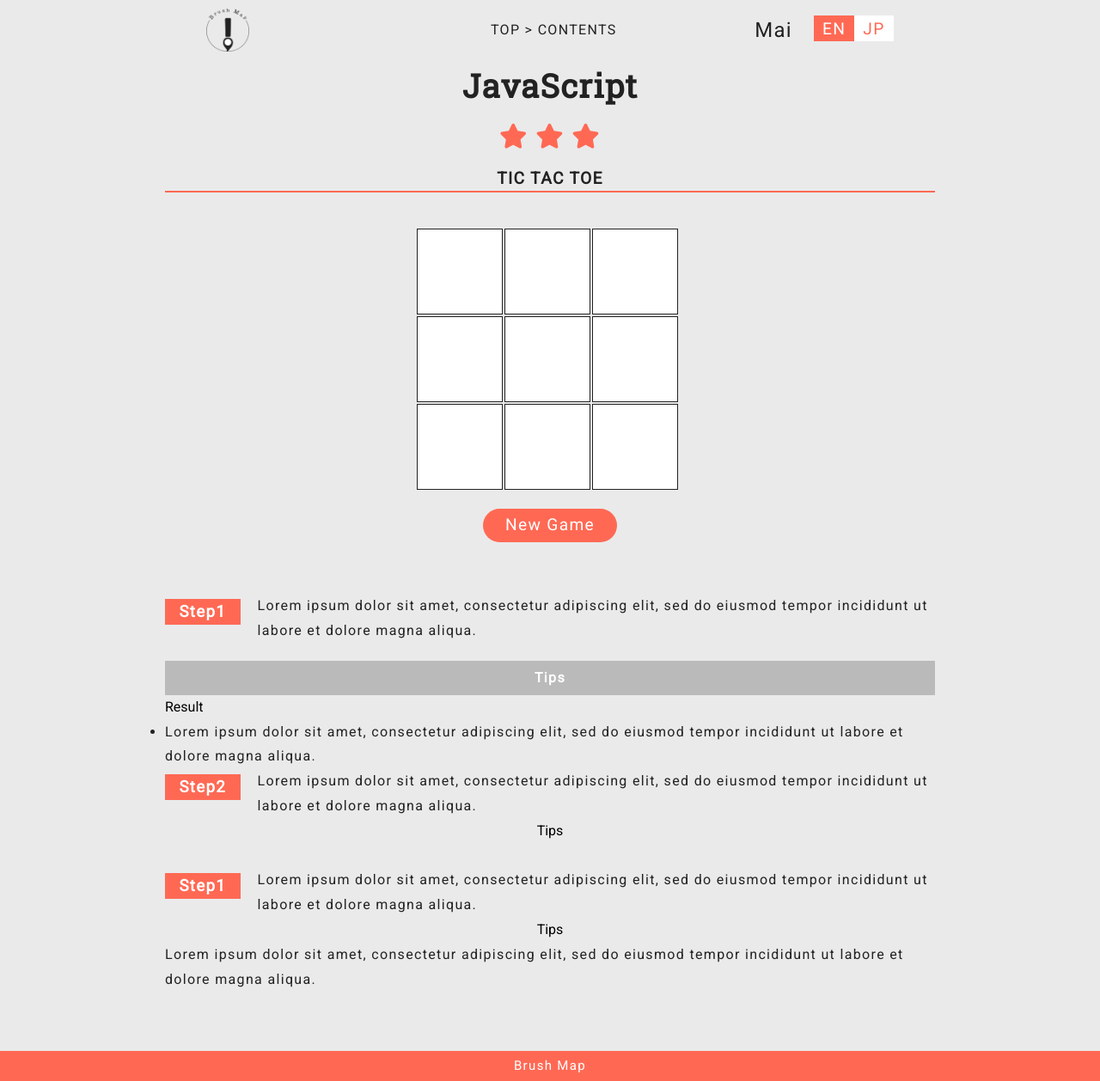
After one commit to mai5hara/WebForBeginner, a PHP site: page /cordingchallenge.html in a window 1280 px wide. The commit adds this page. Shown: the whole page at 86% size. Run offline with PHP 8.4, Linux system fonts and the light colour scheme; some libraries are stand-ins or nearby versions.

Commit message:
Added cordingchallenge

```diff
--- /dev/null
+++ b/WebContent/cordingchallenge.html
@@ -0,0 +1,103 @@
+<!DOCTYPE html>
+<html lang="en">
+<head>
+    <meta charset="UTF-8">
+    <meta name="viewport" content="width=device-width, initial-scale=1.0">
+    <meta http-equiv="X-UA-Compatible" content="ie=edge">
+    <link rel="stylesheet" href="css/style.css">
+    <link rel="stylesheet" href="css/reset.css">
+    <script type="text/javascript" src="js/jquery-3.4.1.js"></script>
+    <script src="https://kit.fontawesome.com/0020439f70.js" crossorigin="anonymous"></script>
+    <script type="text/javascript">
+        $(function () {
+            $(".header-part").load("header.html");
+            $(".footer-part").load("footer.html");
+        });
+    </script>
+    <title>Cording challenge</title>
+</head>
+<body>
+    <header class="header-part"></header>
+
+    <section class="cordingchallenge_section">
+        <div class="cordingchallenge_titles">
+            <h1>JavaScript</h1>
+            <div class="cordingchallenge_stars">
+                <i class="fas fa-star"></i>
+                <i class="fas fa-star"></i>
+                <i class="fas fa-star"></i>
+            </div>
+            <h2 class="cordingchallenge_gametitle">TIC TAC TOE</h2>
+        </div>
+        <div class="cordingchallenge_demo">
+
+            <table id="cordingchallenge_board">
+                <tbody>
+                    <tr><td></td><td></td><td></td></tr>
+			        <tr><td></td><td></td><td></td></tr>
+			        <tr><td></td><td></td><td></td></tr>
+                </tbody>
+            </table>
+
+            <p id="cordingchallenge_newgame">New Game</button>
+
+        </div>
+        <div class="cordingchallenge_steps">
+            <div class="cordingchallenge_stepwrap">
+                <h3 class="cordingchallenge_stepbox">Step1</h3>
+                <p>Lorem ipsum dolor sit amet, consectetur adipiscing elit, sed do eiusmod tempor incididunt ut labore et dolore magna aliqua.</p>
+            </div>
+            <div class="cordingchallenge_accordion">
+                <h4>Tips</h4>
+                <div class="test">
+                <p>Lorem ipsum dolor sit amet, consectetur adipiscing elit, sed do eiusmod tempor incididunt ut labore et dolore magna aliqua.</p>
+                </div>
+            </div>
+            <button>Result</button>
+                <ul>
+                    <li>
+                        <p>Lorem ipsum dolor sit amet, consectetur adipiscing elit, sed do eiusmod tempor incididunt ut labore et dolore magna aliqua.</p>
+                    </li>
+                </ul>
+            <div class="cordingchallenge_nextstep">
+
+            </div>
+        </div>
+        <div class="cordingchallenge_steps">
+            <div class="cordingchallenge_stepwrap">
+                <h3 class="cordingchallenge_stepbox">Step2</h3>
+                <p>Lorem ipsum dolor sit amet, consectetur adipiscing elit, sed do eiusmod tempor incididunt ut labore et dolore magna aliqua.</p>
+            </div>
+            <button class="cordingchallenge_accordion">
+                Tips
+            </button>
+            <button class="cordingchallenge_accordion">
+                <p>Result</p>
+            </button>
+            <div class="cordingchallenge_nextstep">
+
+            </div>
+        </div>
+        <div class="cordingchallenge_steps">
+            <div class="cordingchallenge_stepwrap">
+                <h3 class="cordingchallenge_stepbox">Step1</h3>
+                <p>Lorem ipsum dolor sit amet, consectetur adipiscing elit, sed do eiusmod tempor incididunt ut labore et dolore magna aliqua.</p>
+            </div>
+            <button class="cordingchallenge_accordion">Tips</button>
+                <p>Lorem ipsum dolor sit amet, consectetur adipiscing elit, sed do eiusmod tempor incididunt ut labore et dolore magna aliqua.</p>
+
+            <button class="cordingchallenge_accordion">
+                <p>Result</p>
+            </button>
+            <div class="cordingchallenge_nextstep">
+
+            </div>
+        </div>
+
+    </section>
+
+    <footer class="footer-part"></footer>
+    <script src="js/language_change.js"></script>
+    <script src="js/cordingchallenge.js"></script>
+</body>
+</html>
--- a/WebContent/css/style.css
+++ b/WebContent/css/style.css
@@ -373,6 +373,150 @@ header {
     color: #fff;
 }
 
+/* Cording challenge
+------------------------------------------------------------*/
+
+.cordingchallenge_section {
+    width: 70%;
+    margin: 0 auto;
+}
+
+.cordingchallenge_titles h1 {
+    text-align: center;
+    margin-top: 15px;
+    font-size: 38px;
+}
+
+.cordingchallenge_stars {
+    color: #FF6954;
+    font-size: 1.8em;
+    margin: 30px 0 20px 0;
+    text-align: center;
+}
+
+.cordingchallenge_gametitle {
+    font-size: 1.2em;
+    border-bottom: solid 2px #FF6954;
+    margin: 0 auto;
+    margin-bottom: 40px;
+    text-align: center;
+}
+
+.cordingchallenge_stepwrap {
+    display: flex;
+    width: 100%;
+}
+
+.cordingchallenge_stepwrap p {
+    margin-left: 20px;
+    width: 90%;
+}
+
+.cordingchallenge_stepbox {
+    background-color: #FF6954;
+    color: #FFF;
+    width: 10%;
+    text-align: center;
+    height: 30px;
+    margin-top: 6px;
+    line-height: 30px;
+    vertical-align: middle;
+}
+
+
+/* button {
+    display: block;
+    background-color: red;
+    text-align: center;
+    width: 100%;
+    height: 50px;
+    cursor: pointer;
+    color: #FFF;
+} */
+
+
+.cordingchallenge_accordion {
+    position: relative;
+    width: 100%;
+    height: auto;
+}
+
+.cordingchallenge_accordion h4 {
+    background-color: #BABABA;
+    text-align: center;
+    width: 100%;
+    height: 40px;
+    cursor: pointer;
+    color: #fff;
+    vertical-align: middle;
+    line-height: 40px;
+    margin-top: 20px;
+
+}
+
+/* .test {
+    position: absolute;
+    top: 100%;
+} */
+
+.cordingchallenge_accordion p {
+    background-color: #FFF;
+    /* padding: 15px 20px; */
+    position: absolute;
+    top: 100%;
+    width: 100%;
+    overflow: hidden;
+    height: 0;
+    -moz-transition: .2s;
+    -webkit-transition: .2s;
+    -o-transition: .2s;
+    -ms-transition: .2s;
+    transition: .2s;
+
+}
+
+.cordingchallenge_accordion h4:hover .test p {
+    /* margin-top:  40px; */
+    padding: 15px 20px;
+    height: 40px;
+    overflow: visible;
+}
+
+.cordingchallenge_accordion h4:hover {
+    background-color: #D0D0D0;
+    color: #fff;
+}
+
+
+/* Cording challenge　Tic Tac Toe
+------------------------------------------------------------*/
+
+.cordingchallenge_demo {
+    margin: 0 auto;
+    width: 35%;
+}
+
+#cordingchallenge_newgame {
+    text-align: center;
+    background-color: #FF6954;
+    color: #fff;
+    border-radius: 35px;
+    padding: 5px 0;
+    font-size: 1.2em;
+    width: 50%;
+    margin: 20px auto 60px auto;
+}
+
+#cordingchallenge_board td {
+    width: 100px;
+    height: 100px;
+    font-size: 5em;
+    text-align: center;
+    border: 1px solid #222222;
+    background-color: #fff;
+}
+
+
 /* Footer
 ------------------------------------------------------------*/
 
```
Also changed, not shown: WebContent/js/cordingchallenge.js (added, +72 -0 lines), 1 other file.
